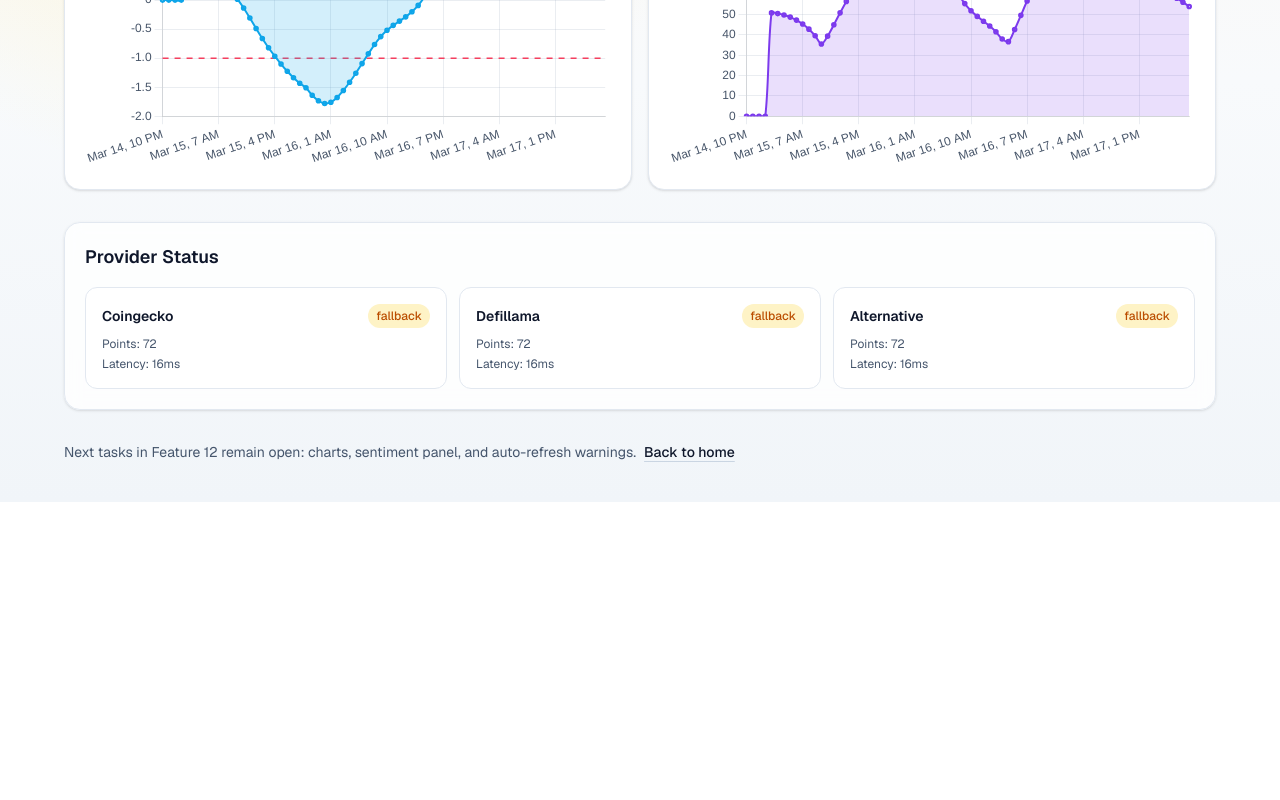
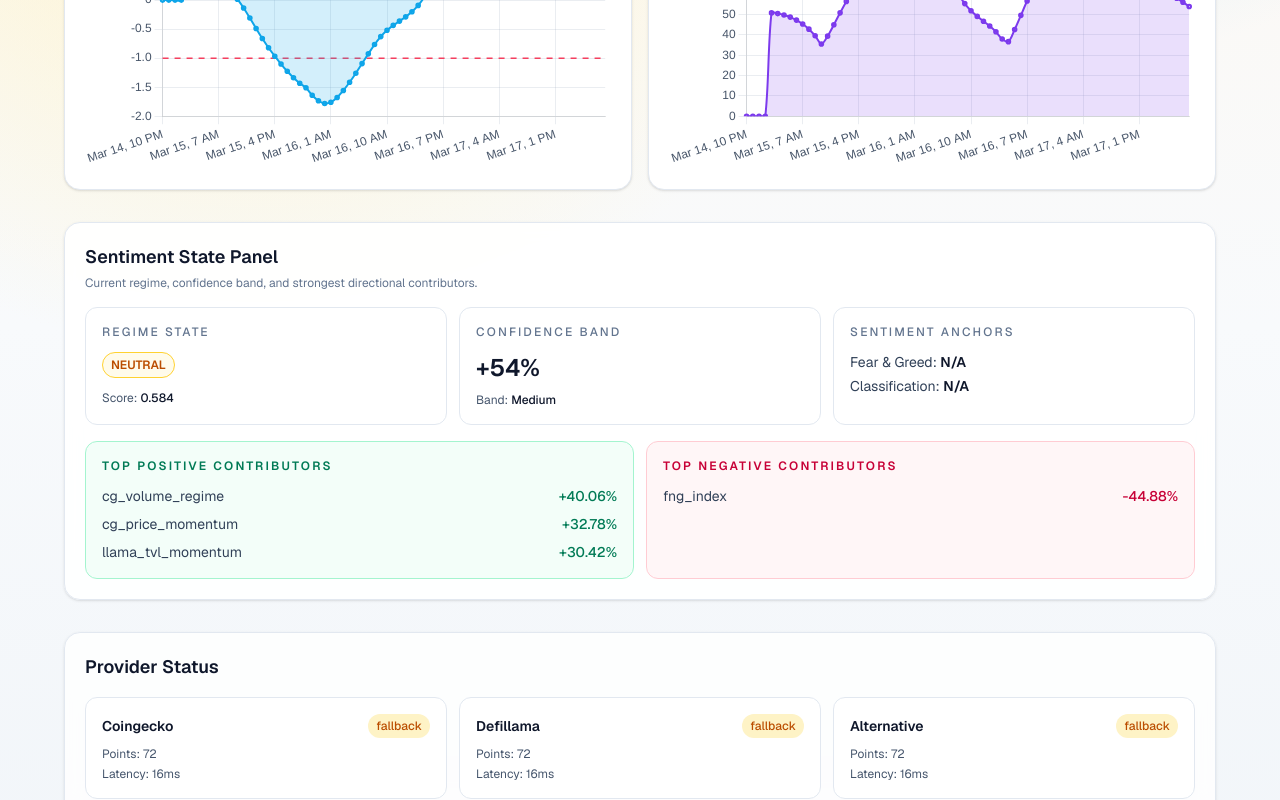
Before and after one commit to wom3/advanced-analytics, a Next.js app in the folder defi-analytica/: page /dashboard in a window 1280 px wide. Shown: the part 552-1352 px from the top of the page. Before the commit the page ends 1054 px from the top, so only its background shows below. Built offline with nearby package versions, Linux system fonts and the light colour scheme; no server answers.

Commit message:
feat(dashboard): add sentiment state panel to /dashboard with regime, confidence, anchors, and contributor breakdown

```diff
--- a/defi-analytica/app/dashboard/page.tsx
+++ b/defi-analytica/app/dashboard/page.tsx
@@ -31,6 +31,16 @@ function cardTone(label: "bullish" | "neutral" | "bearish"): string {
   return "text-amber-700 border-amber-300 bg-amber-50";
 }
 
+function confidenceState(value: number): "high" | "medium" | "low" {
+  if (value >= 0.7) {
+    return "high";
+  }
+  if (value >= 0.4) {
+    return "medium";
+  }
+  return "low";
+}
+
 export const metadata = {
   title: "Dashboard | defi-analytica",
   description: "KPI dashboard for sentiment-aware crypto analytics.",
@@ -47,6 +57,7 @@ export default async function DashboardPage() {
 
   const uptimeProviders = overview.providerStatus.filter((provider) => provider.ok).length;
   const uptimePct = Math.round((uptimeProviders / overview.providerStatus.length) * 100);
+  const confidenceBand = confidenceState(overview.score.confidence);
 
   return (
     <main
@@ -138,6 +149,111 @@ export default async function DashboardPage() {
           }))}
         />
 
+        <section className="mt-8 rounded-2xl border border-slate-200 bg-white/90 p-5 shadow-sm backdrop-blur">
+          <h2 className="text-lg font-semibold text-slate-900">Sentiment State Panel</h2>
+          <p className="mt-1 text-xs text-slate-500">
+            Current regime, confidence band, and strongest directional contributors.
+          </p>
+
+          <div className="mt-4 grid gap-3 md:grid-cols-3">
+            <article className="rounded-xl border border-slate-200 bg-white p-4">
+              <p className="text-xs font-medium uppercase tracking-[0.18em] text-slate-500">
+                Regime State
+              </p>
+              <div
+                className={`mt-3 inline-flex rounded-full border px-2 py-1 text-xs font-semibold uppercase ${cardTone(overview.score.label)}`}
+              >
+                {overview.score.label}
+              </div>
+              <p className="mt-3 text-xs text-slate-600">
+                Score:{" "}
+                <span className="font-medium text-slate-900">
+                  {formatNumber(overview.score.score, 3)}
+                </span>
+              </p>
+            </article>
+
+            <article className="rounded-xl border border-slate-200 bg-white p-4">
+              <p className="text-xs font-medium uppercase tracking-[0.18em] text-slate-500">
+                Confidence Band
+              </p>
+              <p className="mt-3 text-2xl font-semibold text-slate-900">
+                {formatPercent(overview.score.confidence * 100, 1)}
+              </p>
+              <p className="mt-2 text-xs text-slate-600">
+                Band:{" "}
+                <span className="font-medium capitalize text-slate-900">{confidenceBand}</span>
+              </p>
+            </article>
+
+            <article className="rounded-xl border border-slate-200 bg-white p-4">
+              <p className="text-xs font-medium uppercase tracking-[0.18em] text-slate-500">
+                Sentiment Anchors
+              </p>
+              <p className="mt-3 text-sm text-slate-700">
+                Fear & Greed:{" "}
+                <span className="font-semibold text-slate-900">
+                  {formatNumber(overview.anchors.fearGreedValue, 0)}
+                </span>
+              </p>
+              <p className="mt-1 text-sm text-slate-700">
+                Classification:{" "}
+                <span className="font-semibold capitalize text-slate-900">
+                  {overview.anchors.fearGreedClassification ?? "N/A"}
+                </span>
+              </p>
+            </article>
+          </div>
+
+          <div className="mt-4 grid gap-3 lg:grid-cols-2">
+            <article className="rounded-xl border border-emerald-200 bg-emerald-50/60 p-4">
+              <p className="text-xs font-semibold uppercase tracking-[0.18em] text-emerald-700">
+                Top Positive Contributors
+              </p>
+              <ul className="mt-3 space-y-2 text-sm text-slate-700">
+                {overview.score.contributors.positive.length === 0 ? (
+                  <li className="text-slate-500">No positive contributors available.</li>
+                ) : (
+                  overview.score.contributors.positive.map((contributor) => (
+                    <li
+                      key={`pos-${contributor.factorId}`}
+                      className="flex items-center justify-between gap-3"
+                    >
+                      <span className="truncate">{contributor.factorId}</span>
+                      <span className="font-medium text-emerald-700">
+                        +{formatNumber(contributor.weightedContribution * 100, 2)}%
+                      </span>
+                    </li>
+                  ))
+                )}
+              </ul>
+            </article>
+
+            <article className="rounded-xl border border-rose-200 bg-rose-50/60 p-4">
+              <p className="text-xs font-semibold uppercase tracking-[0.18em] text-rose-700">
+                Top Negative Contributors
+              </p>
+              <ul className="mt-3 space-y-2 text-sm text-slate-700">
+                {overview.score.contributors.negative.length === 0 ? (
+                  <li className="text-slate-500">No negative contributors available.</li>
+                ) : (
+                  overview.score.contributors.negative.map((contributor) => (
+                    <li
+                      key={`neg-${contributor.factorId}`}
+                      className="flex items-center justify-between gap-3"
+                    >
+                      <span className="truncate">{contributor.factorId}</span>
+                      <span className="font-medium text-rose-700">
+                        {formatNumber(contributor.weightedContribution * 100, 2)}%
+                      </span>
+                    </li>
+                  ))
+                )}
+              </ul>
+            </article>
+          </div>
+        </section>
+
         <section className="mt-8 rounded-2xl border border-slate-200 bg-white/80 p-5 shadow-sm backdrop-blur">
           <h2 className="text-lg font-semibold text-slate-900">Provider Status</h2>
           <div className="mt-4 grid gap-3 md:grid-cols-3">
```
Also changed, not shown: 2 other files (tests, documents, lock files or other folders).
